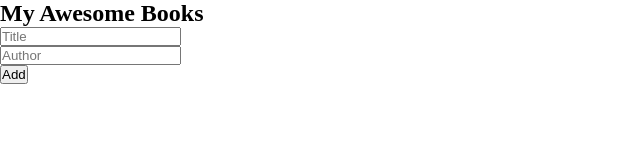
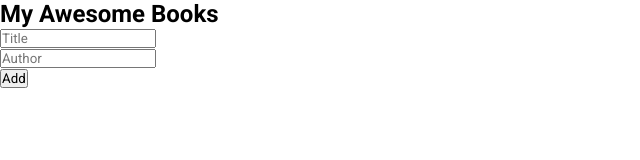
Before and after one commit to Al-Amin-Khan-Shakil/Favorite-Books, a website: page index.html in a window 1280 px wide. Shown: the whole page, without its empty margins (0-640 px from the left). Drawn offline with Linux system fonts and the light colour scheme.

Commit message:
Add google font to style

```diff
--- a/CSS/style.css
+++ b/CSS/style.css
@@ -1,7 +1,10 @@
+@import url('https://fonts.googleapis.com/css2?family=Gothic+A1:wght@100;200;300;400;500;600;700;800;900&family=Lato:ital,wght@0,100;0,300;0,400;0,700;0,900;1,100;1,300;1,400;1,700;1,900&family=Roboto:ital,wght@0,100;0,300;0,400;0,500;0,700;0,900;1,100;1,300;1,400;1,500;1,700;1,900&display=swap');
+
 * {
   box-sizing: border-box;
   padding: 0;
   margin: 0;
+  font-family: 'Roboto', sans-serif;
 }
 
 .parent-list {
```
